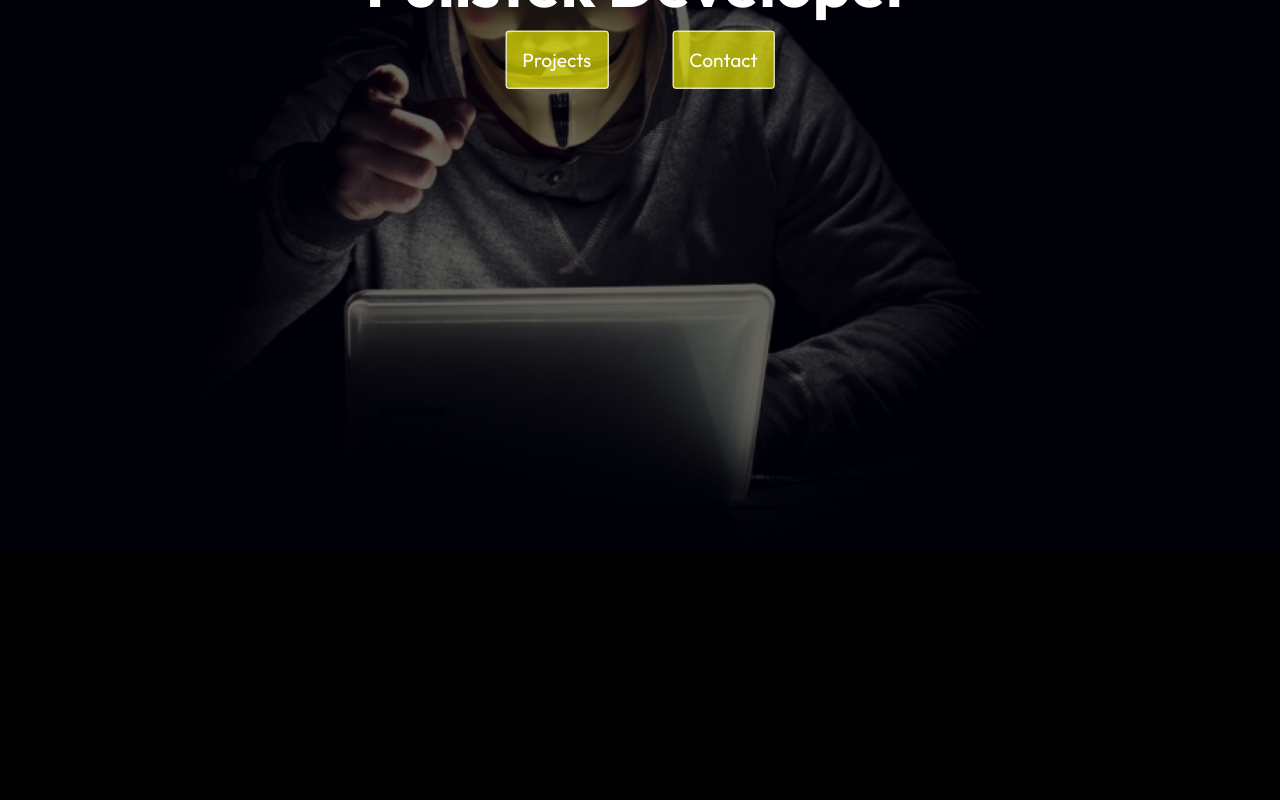
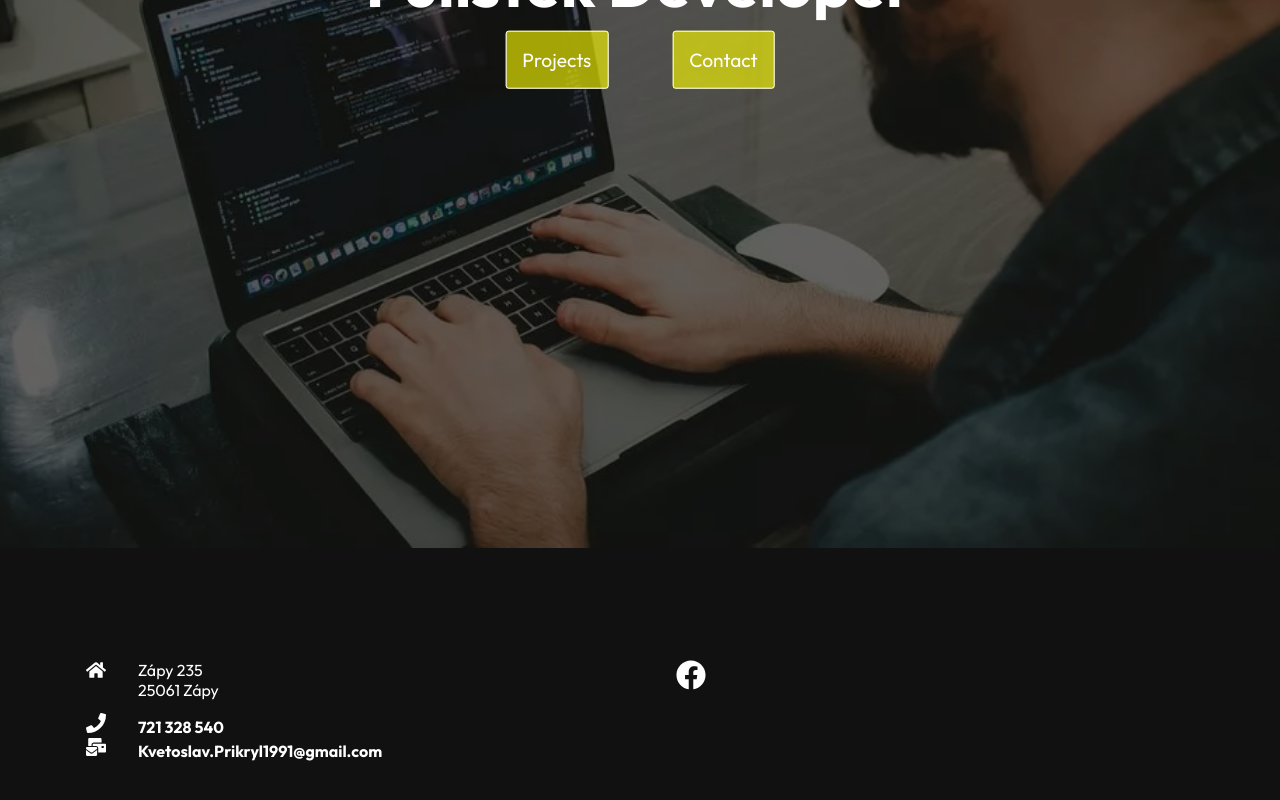
Before and after one commit to KvetoslavPrikryl/Portfolio, a React (Create React App) app: page / in a window 1280 px wide. Shown: the part 252-1052 px from the top of the page. Before the commit the page ends 804 px from the top, so only its background shows below. Built offline with nearby package versions, Linux system fonts and the light colour scheme.

Commit message:
create tag a footer and this styles

```diff
--- /dev/null
+++ b/src/components/Footer.js
@@ -0,0 +1,39 @@
+import "./FooterStyles.css"
+import { FaFacebook, FaHome, FaMailBulk, FaPhone } from "react-icons/fa";
+
+import React from 'react'
+
+const Footer = () => {
+  return (
+    <div className="footer">
+        <div className="footer-container">
+            <div className="cont-left">
+                <div className="location">
+                    <FaHome size={20} style={{ color:"white", marginRight:"2rem"}}/>
+                    <div>
+                        <p>Zápy 235</p>
+                        <p>25061 Zápy</p>
+                    </div>
+                </div>
+                <div className="phone">
+                    <h4>
+                       <FaPhone size={20} style={{ color:"white", marginRight:"2rem"}}/>
+                       721 328 540
+                    </h4>
+                    <h4>
+                       <FaMailBulk size={20} style={{ color:"white", marginRight:"2rem"}}/>
+                       Kvetoslav.Prikryl1991@gmail.com
+                    </h4>
+                </div>
+            </div>
+            <div className="cont-right">
+                <h4>
+                    <FaFacebook size={30} style={{ color:"white", marginRight:"1rem"}}/>
+                </h4>
+            </div>
+        </div>
+    </div>
+  )
+}
+
+export default Footer
--- /dev/null
+++ b/src/components/FooterStyles.css
@@ -0,0 +1,36 @@
+.footer{
+    width: 100%;
+    padding: 6rem 0;
+    background: rgba(19, 19, 19, 0.9);
+}
+.footer-container{
+    max-width: 1140px;
+    margin: auto;
+    display: grid;
+    grid-template-columns: repeat(2, 1fr);
+    grid-gap: 40px;
+}
+.cont-left{
+    max-width: 100%;
+    height: 100%;
+    display: flex;
+    flex-direction: column;
+    padding: 1rem;
+}
+.location{
+    display: flex;
+    margin-bottom: 0.8rem;
+}
+.cont-right{
+    max-width:100%;
+    height: 100%;
+    display: flex;
+    flex-direction: column;
+    padding: 1rem;
+}
+
+@media screen and (max-width:640px) {
+    .footer-container{
+        grid-template-columns: 1fr;
+    }
+}
--- a/src/routes/Home.js
+++ b/src/routes/Home.js
@@ -1,12 +1,14 @@
 import React from 'react';
 import Navbar from '../components/Navbar';
 import HeroImg from "../components/HeroImg";
+import Footer from "../components/Footer";
 
 const Home = () => {
   return (
   <div>
     <Navbar />
     <HeroImg />
+    <Footer />
   </div>
   );
 };
```
Also changed, not shown: src/Img/Home_img.jpg.
